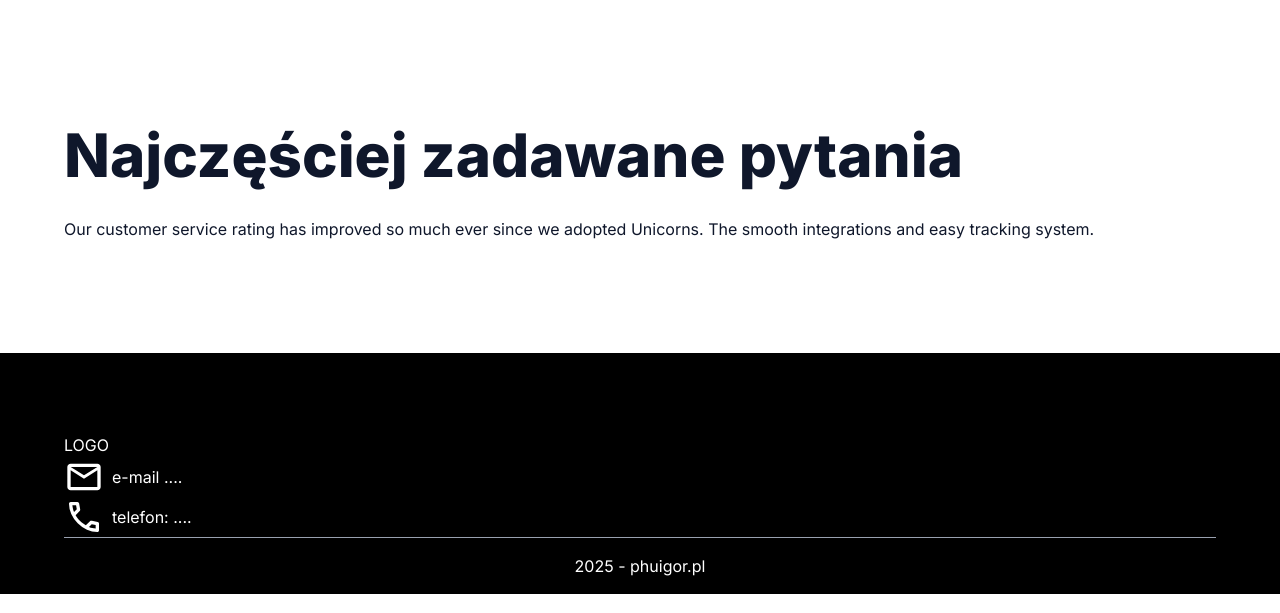
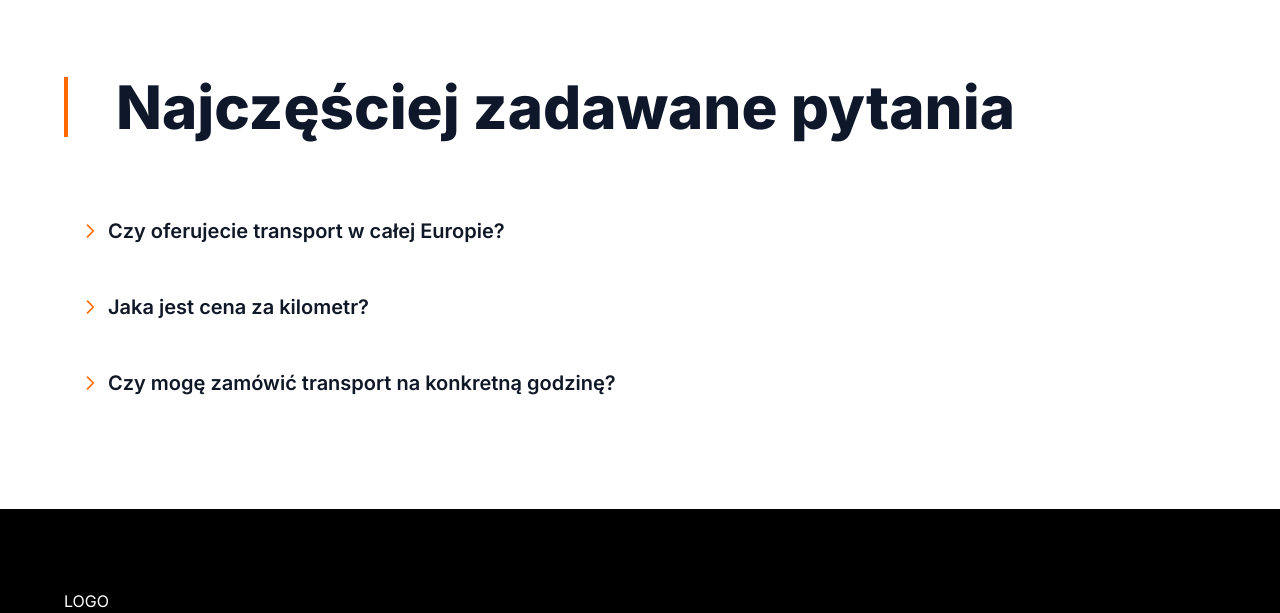
Before and after one commit to karolskolasinski/transportswiebodzin, a website: page index.html in a window 1280 px wide. Shown: the part 4108-4721 px from the top of the page. Drawn offline with Linux system fonts and the light colour scheme.

Commit message:
feat: questions

```diff
--- a/index.html
+++ b/index.html
@@ -400,9 +400,13 @@
     </section>
 
     <section>
-      <div class="items-center gap-10 max-w-7xl mx-auto px-4 md:px-16 py-10 md:py-20">
+      <div class="items-center gap-10 max-w-7xl mx-auto px-4 md:px-16 pt-10 md:pt-20">
         <div class="flex-1 border-r border-r-white">
-          <h1 class="text-4xl md:text-6xl font-extrabold mb-8">Nasza flota</h1>
+          <h1
+            class="text-4xl md:text-6xl font-extrabold mb-16 border-l-4 border-l-orange-500 pl-12"
+          >
+            Nasza flota
+          </h1>
         </div>
 
         <div class="grid grid-cols-1 md:grid-cols-2 gap-6">
@@ -458,12 +462,73 @@
         class="flex flex-col md:flex-row items-center gap-10 max-w-7xl mx-auto px-4 md:px-16 py-10 md:py-20"
       >
         <div class="flex-1 border-r border-r-white">
-          <h1 class="text-4xl md:text-6xl font-extrabold mb-8">Najczęściej zadawane pytania</h1>
+          <h1
+            class="text-4xl md:text-6xl font-extrabold mb-16 border-l-4 border-l-orange-500 pl-12"
+          >
+            Najczęściej zadawane pytania
+          </h1>
 
-          <p class="mb-8">
-            Our customer service rating has improved so much ever since we adopted Unicorns. The
-            smooth integrations and easy tracking system.
-          </p>
+          <details class="p-4 mb-4 group w-fit">
+            <summary
+              class="cursor-pointer font-semibold text-xl text-gray-900 flex items-center gap-2"
+            >
+              <svg
+                class="w-5 h-5 text-orange-500 transition-transform duration-200 group-open:rotate-90"
+                fill="none"
+                stroke="currentColor"
+                stroke-width="2"
+                viewBox="0 0 24 24"
+              >
+                <path stroke-linecap="round" stroke-linejoin="round" d="M9 5l7 7-7 7" />
+              </svg>
+              Czy oferujecie transport w całej Europie?
+            </summary>
+            <p class="mt-6 ml-9 text-gray-700">
+              Tak, nasze usługi dotyczą całej Unii Europejskiej.
+            </p>
+          </details>
+
+          <details class="p-4 mb-4 group w-fit">
+            <summary
+              class="cursor-pointer font-semibold text-xl text-gray-900 flex items-center gap-2"
+            >
+              <svg
+                class="w-5 h-5 text-orange-500 transition-transform duration-200 group-open:rotate-90"
+                fill="none"
+                stroke="currentColor"
+                stroke-width="2"
+                viewBox="0 0 24 24"
+              >
+                <path stroke-linecap="round" stroke-linejoin="round" d="M9 5l7 7-7 7" />
+              </svg>
+              Jaka jest cena za kilometr?
+            </summary>
+            <p class="mt-6 ml-9 text-gray-700">
+              Ceny za kilometr są zróżnicowane i ustalane indywidualnie, w zależności od rodzaju
+              transportu i trasy.
+            </p>
+          </details>
+
+          <details class="p-4 mb-4 group w-fit">
+            <summary
+              class="cursor-pointer font-semibold text-xl text-gray-900 flex items-center gap-2"
+            >
+              <svg
+                class="w-5 h-5 text-orange-500 transition-transform duration-200 group-open:rotate-90"
+                fill="none"
+                stroke="currentColor"
+                stroke-width="2"
+                viewBox="0 0 24 24"
+              >
+                <path stroke-linecap="round" stroke-linejoin="round" d="M9 5l7 7-7 7" />
+              </svg>
+              Czy mogę zamówić transport na konkretną godzinę?
+            </summary>
+            <p class="mt-6 ml-9 text-gray-700">
+              Tak, oferujemy elastyczne terminy realizacji. Transport możesz zamówić z wyprzedzeniem
+              na konkretną godzinę – dopasujemy się do Twojego grafiku.
+            </p>
+          </details>
         </div>
       </div>
     </section>
```
Also changed, not shown: output.css.
